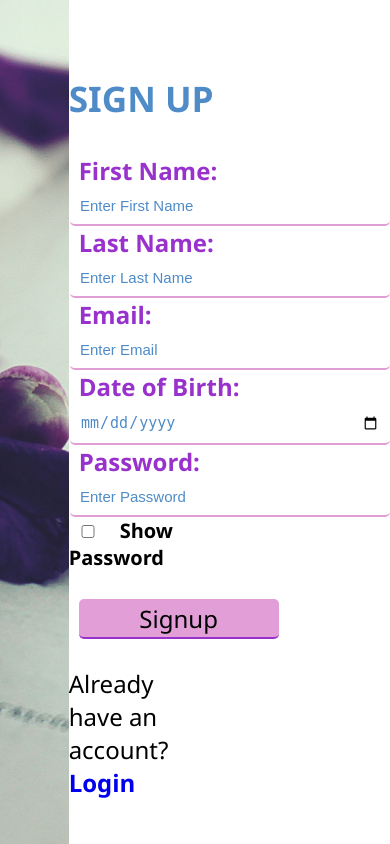
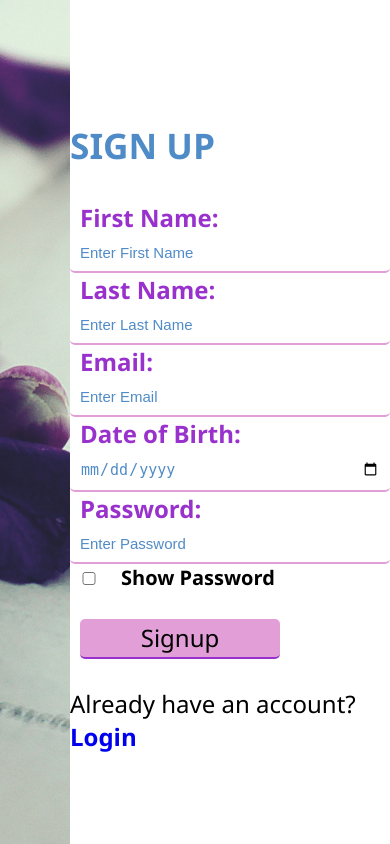
Before and after one commit to Priscilla-Odame/bookly, a Django app: page /register/ in a window 390 px wide. Run offline with Django 3.2, Linux system fonts and the light colour scheme.

Commit message:
edit media screens

```diff
--- a/app/static/css/main.css
+++ b/app/static/css/main.css
@@ -94,10 +94,9 @@
 }
 
 @media screen and (max-width: 792px) {
-    .form {width: 600px; float: left;}
+
+    .form, .back_image {width: 600px; float: left;}
     .input-field{float: right;}
-    #sp { margin-right: 216px;}
-    .login{margin-right: 216px; float:right;}
     .button{width: 200px; }
 
   }
@@ -109,7 +108,7 @@
       width: 100%;
     }
   }
-  @media screen and (max-width: 856px) {
+@media screen and (max-width: 856px) {
     .table {margin-top: 46px;}
     .nav-bar a {
         float: none;
@@ -117,6 +116,11 @@
         flex-direction: column;
     }
   }
+@media screen and (max-width: 155px) {
+
+    #sp { margin-right: 216px;}
+    .login{margin-right: 216px; float:right;}
+    }
 
 /*
 form {
```
